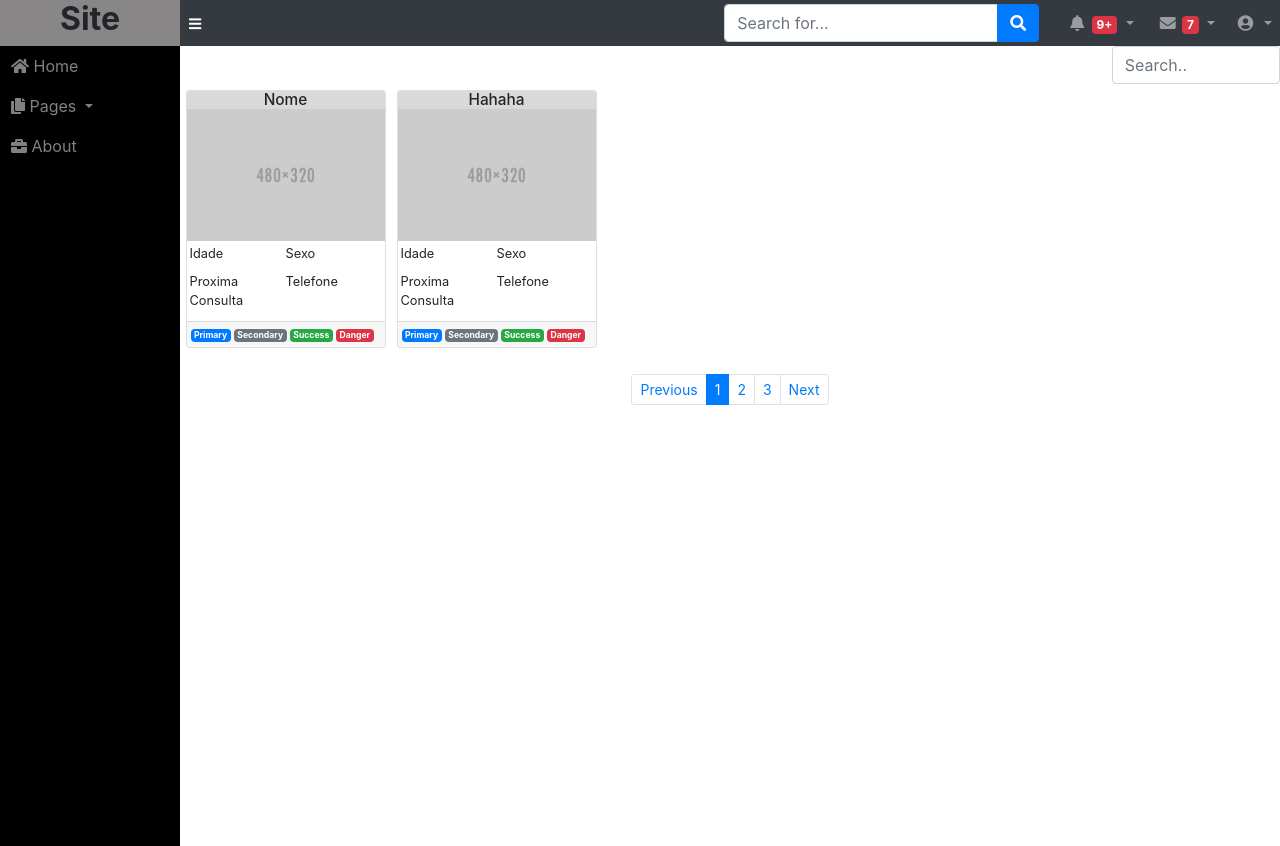
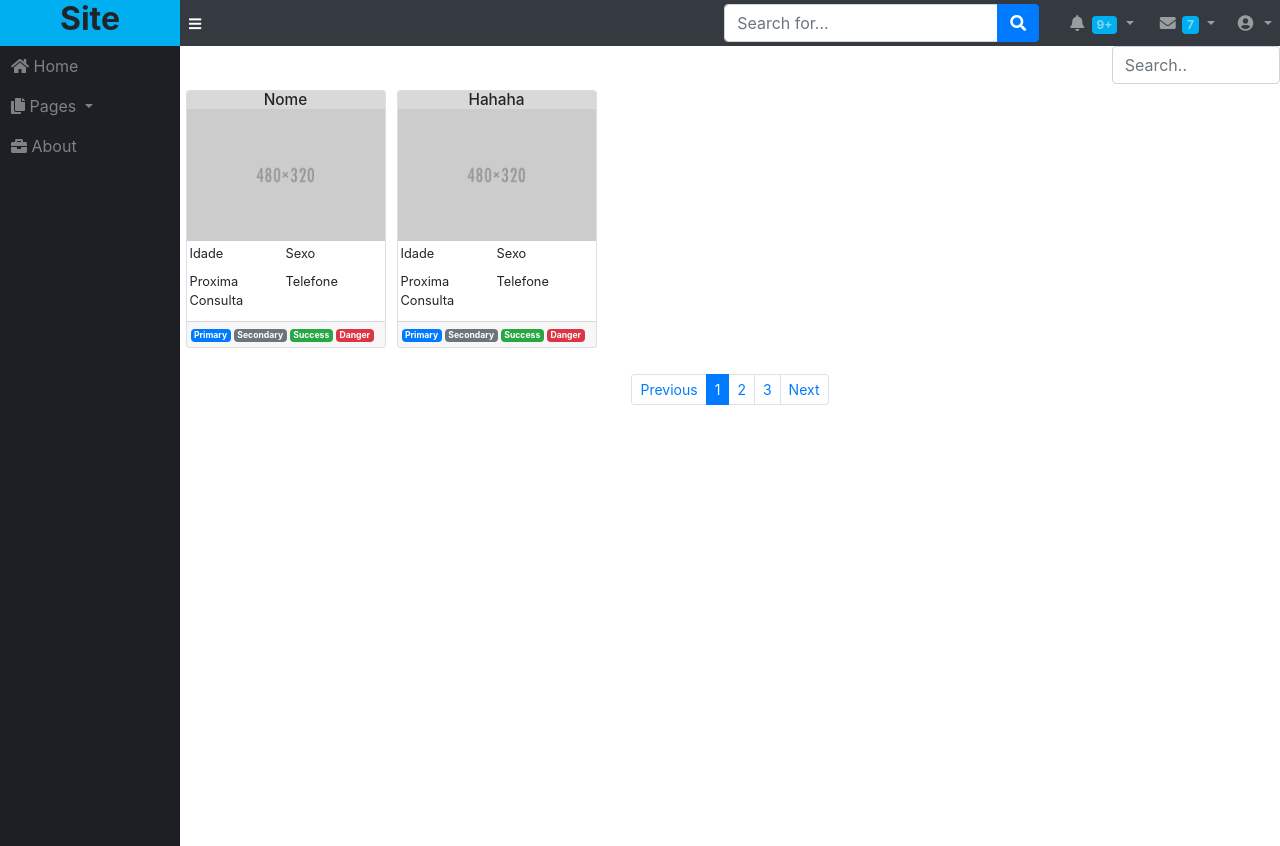
Before and after one commit to Glatharth/UnifeobPI, a PHP site: page /Protegida/masterPage.html in a window 1280 px wide. Run offline with PHP 8.4, Linux system fonts and the light colour scheme; some libraries are stand-ins or nearby versions.

Commit message:
cor arrumada

```diff
--- a/Protegida/masterPage.html
+++ b/Protegida/masterPage.html
@@ -60,7 +60,7 @@
                         <a class="nav-link dropdown-toggle" href="#" id="alertsDropdown" role="button"
                             data-toggle="dropdown" aria-haspopup="true" aria-expanded="false" onclick="runEffect()">
                             <i class="fas fa-bell fa-fw"></i>
-                            <span class="badge badge-danger">9+</span>
+                            <span class="badge badge-not">9+</span>
                         </a>
                         <div class="dropdown-menu dropdown-menu-right" aria-labelledby="alertsDropdown">
                             <a class="dropdown-item" href="#">Action</a>
@@ -73,7 +73,7 @@
                         <a class="nav-link dropdown-toggle" href="#" id="messagesDropdown" role="button"
                             data-toggle="dropdown" aria-haspopup="true" aria-expanded="false">
                             <i class="fas fa-envelope fa-fw"></i>
-                            <span class="badge badge-danger">7</span>
+                            <span class="badge badge-not">7</span>
                         </a>
                         <div class="dropdown-menu dropdown-menu-right" aria-labelledby="messagesDropdown">
                             <a class="dropdown-item" href="#">Action</a>
@@ -254,7 +254,7 @@
     $(document).ready(function () {
         $("#filter").on("keyup", function () {
             var value = $(this).val().toLowerCase();
-            $("#order_cards_filter").filter(function () {
+            $("#order_cards_filter div").filter(function () {
                 $(this).toggle($(this).text().toLowerCase().indexOf(value) > -1)
             });
         });
--- a/css/MasterPage.css
+++ b/css/MasterPage.css
@@ -18,7 +18,7 @@ section {
     min-width: 150px;
     width: 15%; */
     width: 180px;
-    background-color: #888686;
+    background-color: rgba(0,175,240, 100);
     height: 100%;
     padding: 0;
     margin: 0;
@@ -41,8 +41,7 @@ section {
     top: auto;
     /* Stay at the top */
     left: 0;
-    background-color: black;
-    /* Black */
+    background-color: rgb(28, 32, 36);
     overflow-x: hidden;
     /* Disable horizontal scroll */
 
@@ -66,8 +65,8 @@ section {
     text-decoration: none;
 }
 
-.sidenav li ul a {
-    padding-left: 1em;
+.sidenav ul li ul li a.nav-link {
+    padding-left: 2.36em;
 }
 
 /* On smaller screens, where height is less than 450px, change the style of the sidebar (less padding and a smaller font size) */
@@ -81,3 +80,7 @@ section {
         font-size: 8px;
     }
 }
+
+.badge-not {
+    background-color: rgba(0,175,240, 100);
+}
```
